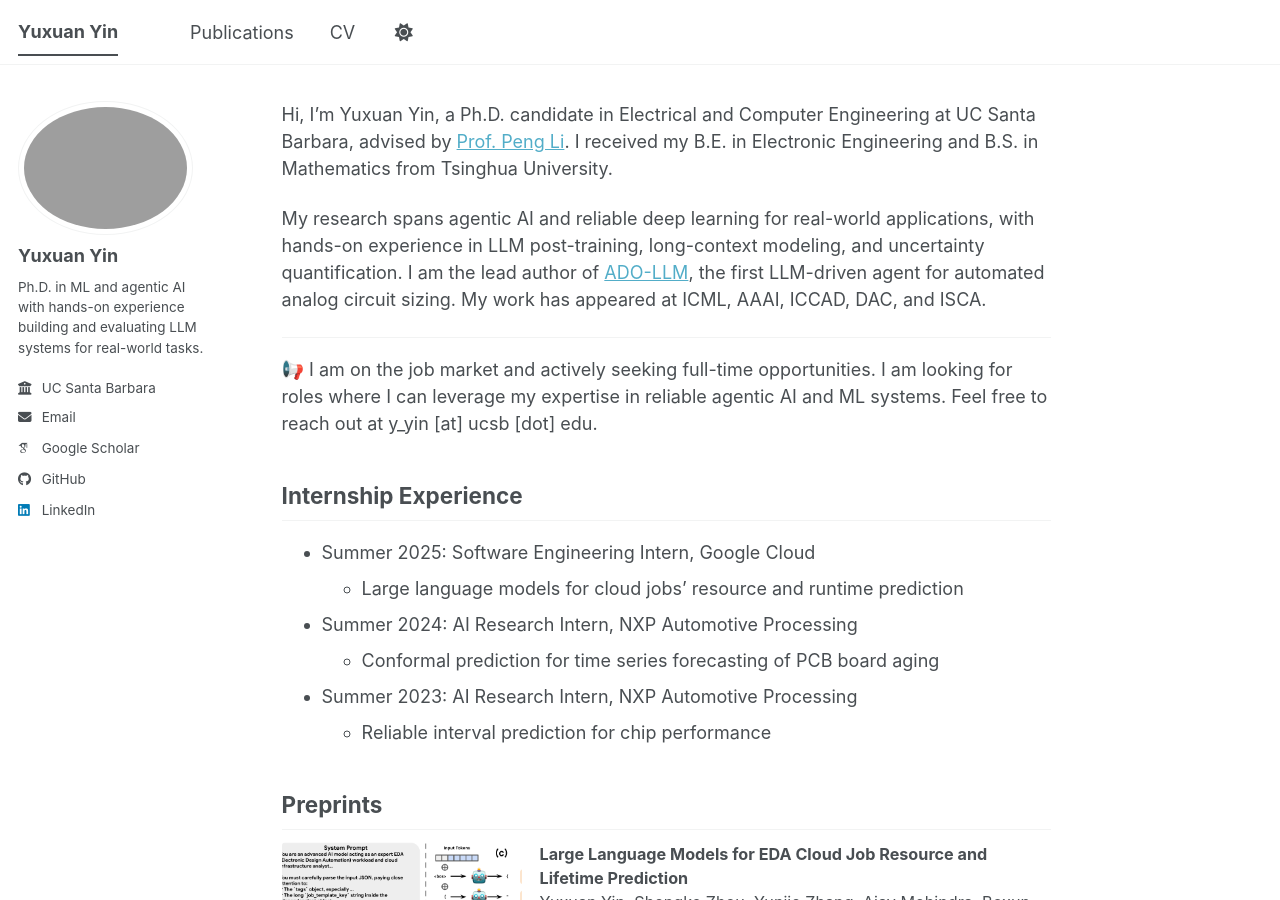
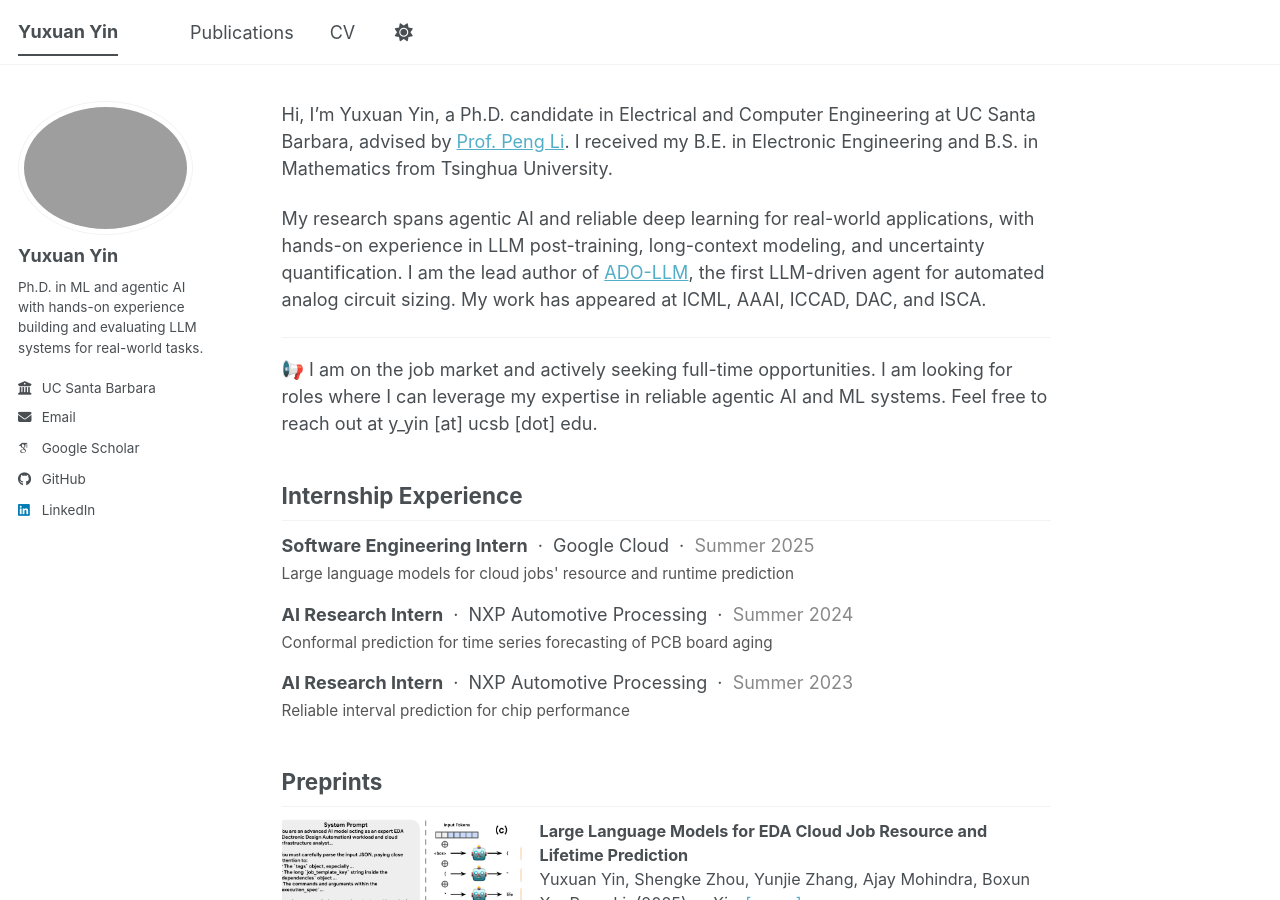
Before and after one commit to reminiscenty/reminiscenty.github.io, a Jekyll site: the page built from _pages/about.md, in a window 1280 px wide and 900 px high. Built offline with Jekyll 4.4.1, drawn with Linux system fonts in a browser that asks for light colours; some web fonts are replaced; a script bundle is joined from its source files by our own code; library files that are not in the unit come from our copies.

Commit message:
intern font size

```diff
--- a/_pages/about.md
+++ b/_pages/about.md
@@ -19,14 +19,21 @@ My research spans agentic AI and reliable deep learning for real-world applicati
 
 
 ## Internship Experience
-* Summer 2025: Software Engineering Intern, Google Cloud
-  * Large language models for cloud jobs' resource and runtime prediction
 
-* Summer 2024: AI Research Intern, NXP Automotive Processing
-  * Conformal prediction for time series forecasting of PCB board aging
+<div style="margin-bottom: 0.8em;">
+  <span style="font-size: 1em;"><strong>Software Engineering Intern</strong> &nbsp;·&nbsp; Google Cloud &nbsp;·&nbsp; <span style="color: #888;">Summer 2025</span></span><br>
+  <span style="font-size: 0.85em; color: #555;">Large language models for cloud jobs' resource and runtime prediction</span>
+</div>
 
-* Summer 2023: AI Research Intern, NXP Automotive Processing
-  * Reliable interval prediction for chip performance
+<div style="margin-bottom: 0.8em;">
+  <span style="font-size: 1em;"><strong>AI Research Intern</strong> &nbsp;·&nbsp; NXP Automotive Processing &nbsp;·&nbsp; <span style="color: #888;">Summer 2024</span></span><br>
+  <span style="font-size: 0.85em; color: #555;">Conformal prediction for time series forecasting of PCB board aging</span>
+</div>
+
+<div style="margin-bottom: 0.8em;">
+  <span style="font-size: 1em;"><strong>AI Research Intern</strong> &nbsp;·&nbsp; NXP Automotive Processing &nbsp;·&nbsp; <span style="color: #888;">Summer 2023</span></span><br>
+  <span style="font-size: 0.85em; color: #555;">Reliable interval prediction for chip performance</span>
+</div>
 
 
 ## Preprints
```
